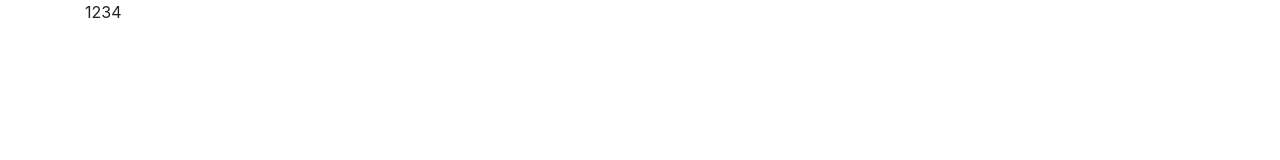
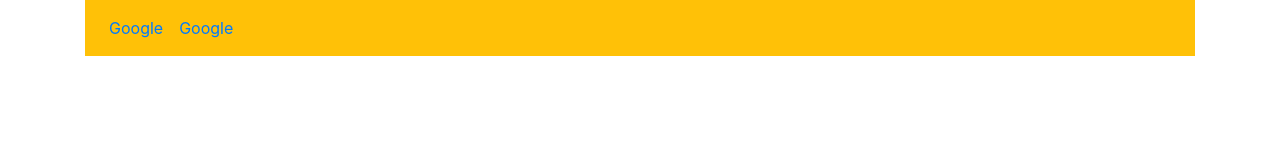
Before and after one commit to hsiehston/hsiehston.github.io, a plain HTML site: page index.html in a window 1280 px wide. Drawn offline with nearby package versions, Linux system fonts and the light colour scheme.

Commit message:
Update index.html

```diff
--- a/index.html
+++ b/index.html
@@ -15,16 +15,16 @@
     </head>
     <body>
         <div class="container">
-            <table class="table table-dark">
-                <thead>
-                    <tr>1</tr>
-                    <tr>2</tr>
-                </thead>
-                <tbody>
-                    <tr>3</tr>
-                    <tr>4</tr>
-                </tbody>
-            </table>
+            <nav class="navbar navbar-expand-md bg-warning">
+                <ul class="navbar-nav">
+                     <li class="nav-item">
+                         <a class="nav-link" href="google.com">Google</a>
+                     </li>
+                     <li class="nav-item">
+                         <a class="nav-link" href="google.com">Google</a>
+                     </li>
+                </ul>
+            </nav>
         </div>
     </body>
 </html>
```
